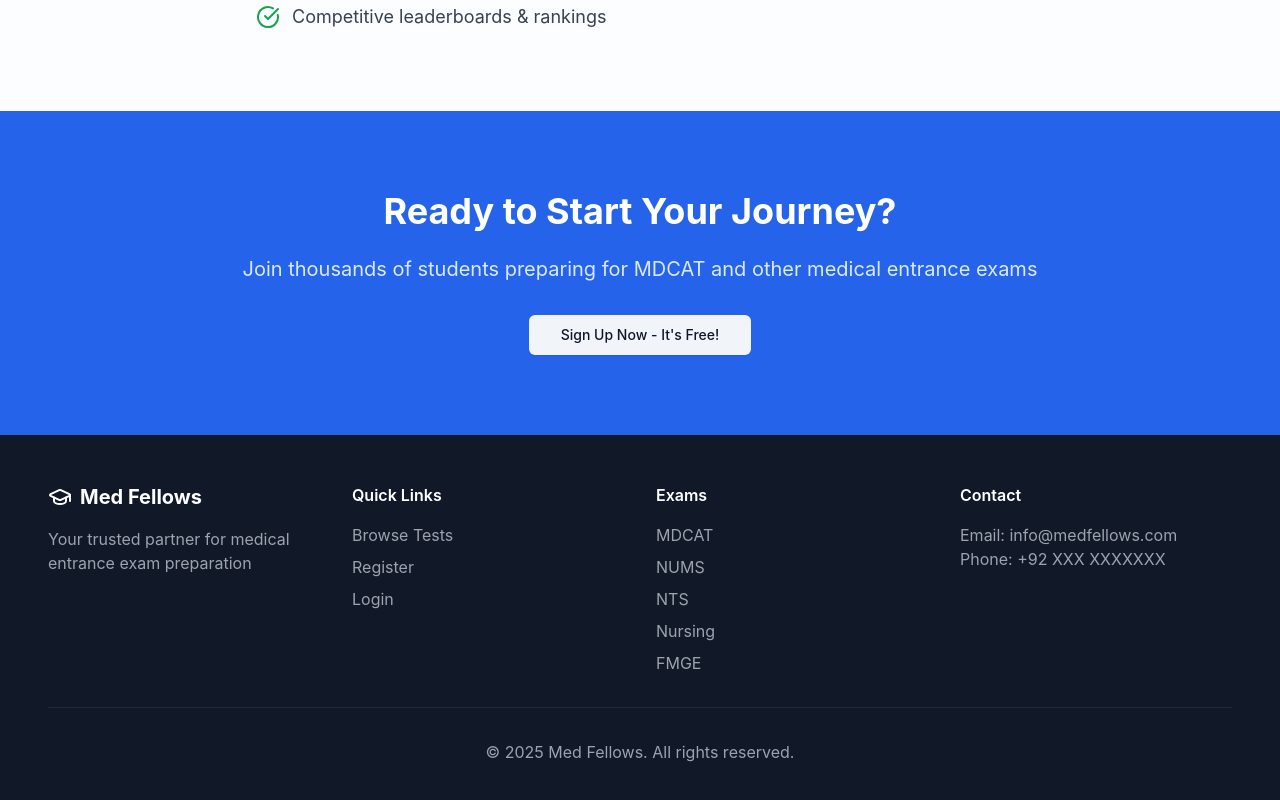
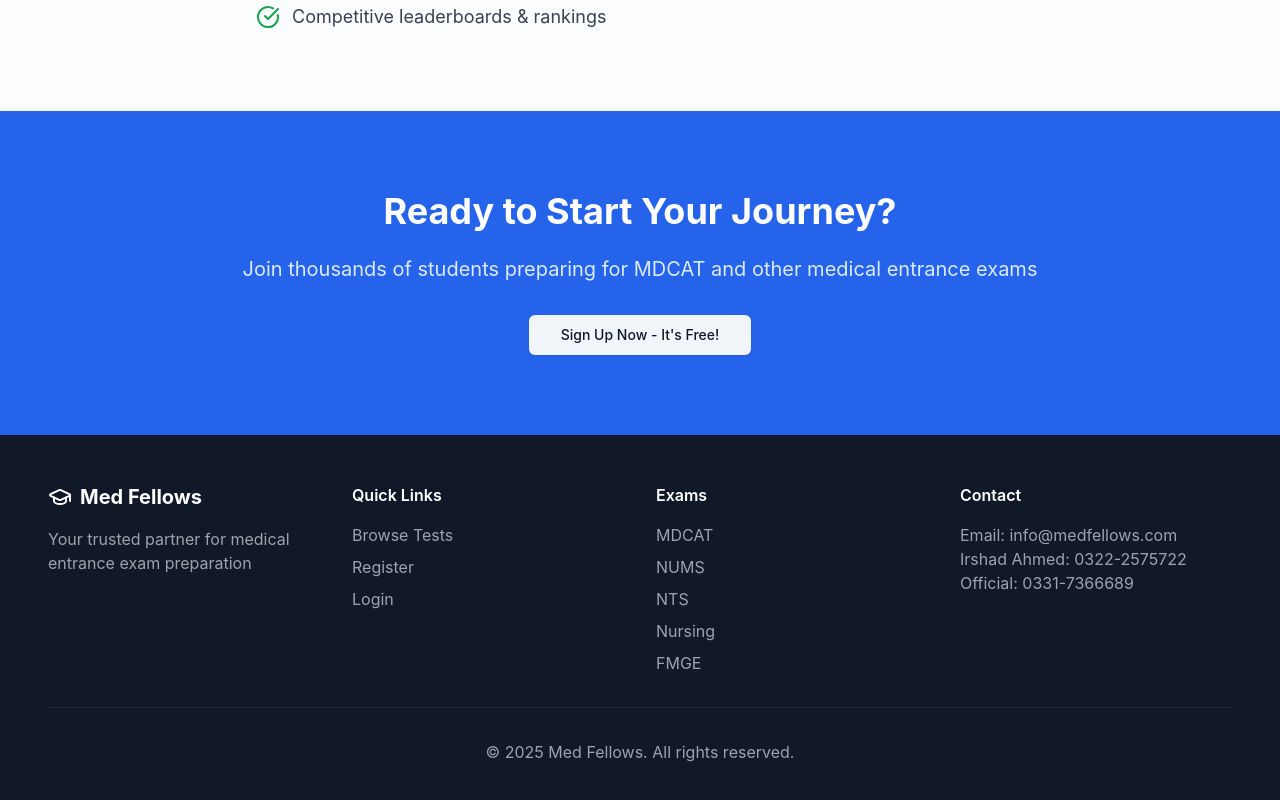
Before and after one commit to medfellows/med-fellows, a Next.js app: page / in a window 1280 px wide. Shown: the part 1888-2688 px from the top of the page. Built offline with nearby package versions, Linux system fonts and the light colour scheme.

Commit message:
auto-commit for 02120dbf-c38b-41ee-9c2e-6fb69fd2356f

```diff
--- a/app/page.js
+++ b/app/page.js
@@ -210,7 +210,8 @@ export default function Home() {
             <div>
               <h4 className="font-semibold mb-4">Contact</h4>
               <p className="text-gray-400">Email: info@medfellows.com</p>
-              <p className="text-gray-400">Phone: +92 XXX XXXXXXX</p>
+              <p className="text-gray-400">Irshad Ahmed: 0322-2575722</p>
+              <p className="text-gray-400">Official: 0331-7366689</p>
             </div>
           </div>
           <div className="border-t border-gray-800 mt-8 pt-8 text-center text-gray-400">
```
